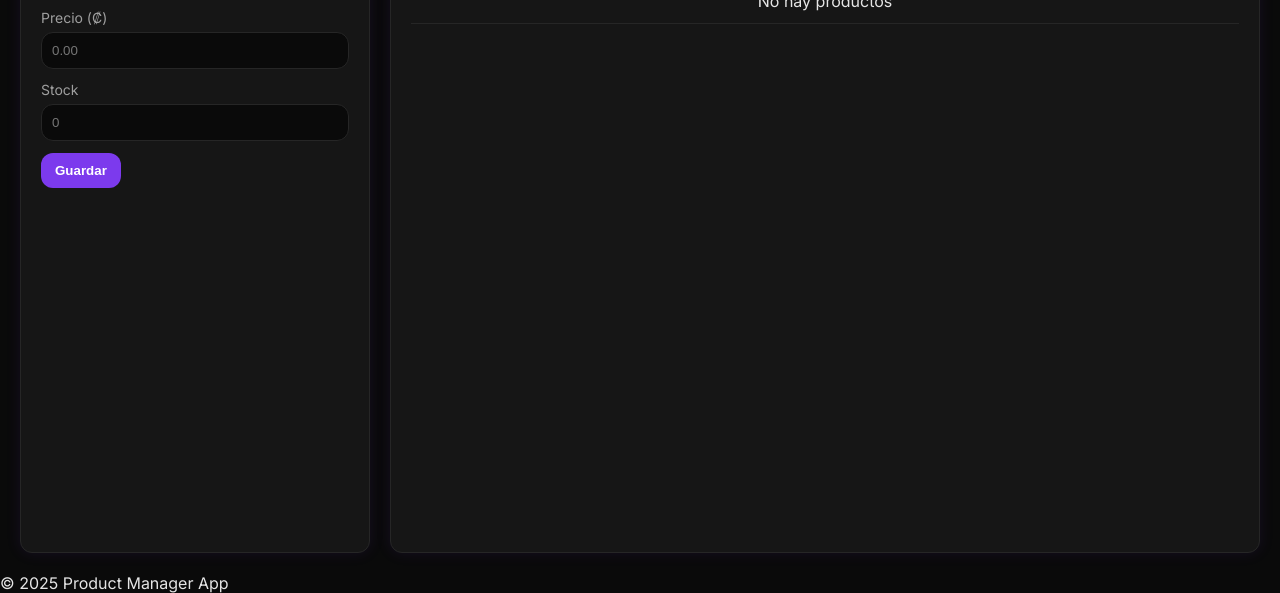
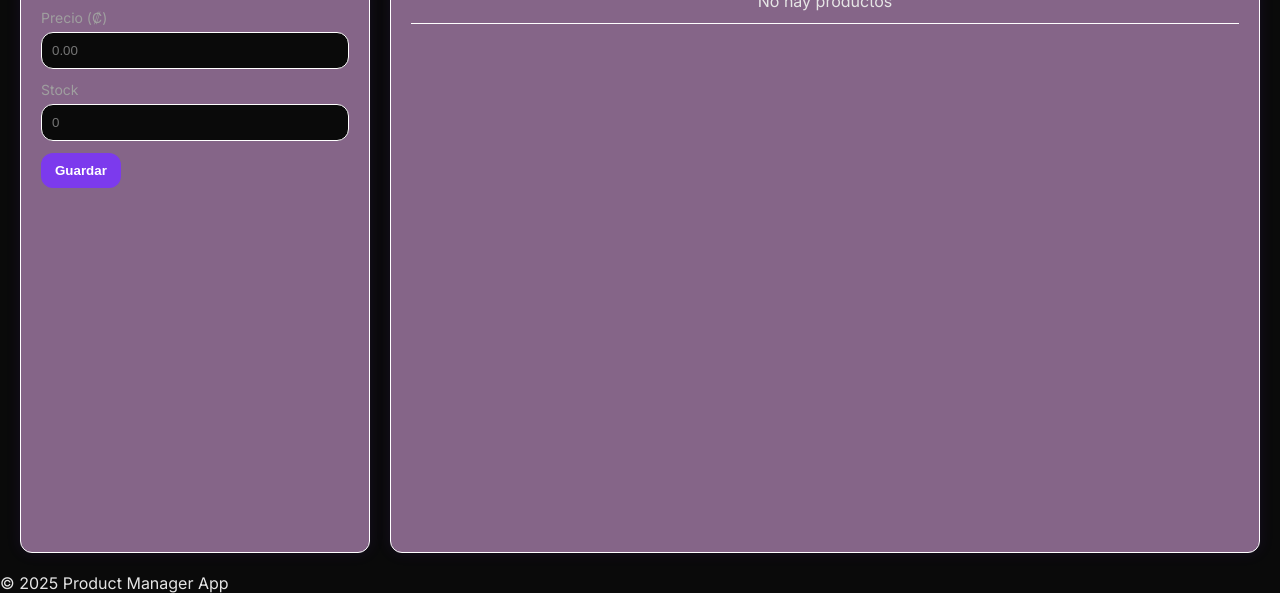
Before and after one commit to T-Luna17/Productos, a website with bundled scripts: page public/pages/index.html in a window 1280 px wide. Shown: the part 207-800 px from the top of the page. Built offline with nearby package versions, Linux system fonts and the light colour scheme; data requests are answered from the project's data file.

Commit message:
Continuacion proyecto

```diff
--- a/public/Estilos/style.css
+++ b/public/Estilos/style.css
@@ -1,6 +1,6 @@
 :root {
   --bg: #0a0a0a; /* Negro más profundo */
-  --card-bg: #161616; /* Paneles oscuros */
+  --card-bg: #856588; /* Paneles oscuros */
   --text: #e5e5e5; /* Texto claro */
   --muted: #9f9f9f; /* Texto tenue */
   --primary: #7c3aed; /* Morado principal */
@@ -9,7 +9,7 @@
   --danger-hover: #dc2626;
   --secondary: #2d2d2d;
   --secondary-hover: #1f1f1f;
-  --border: #262626;
+  --border: #ffffff;
   --radius: 12px;
   --font: 'Inter', sans-serif;
 
```
